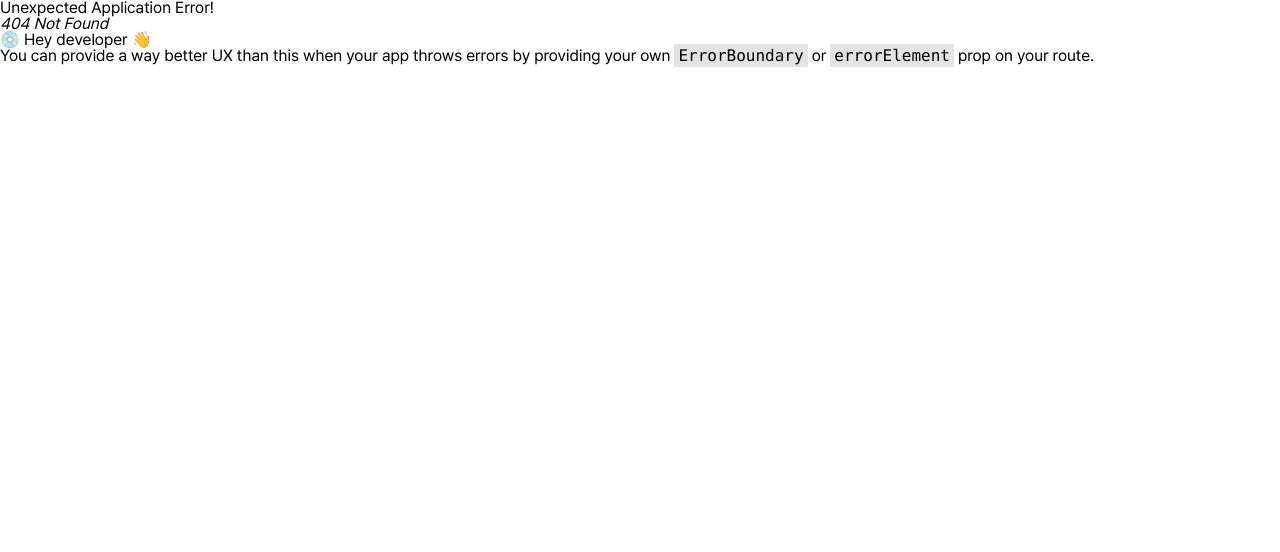
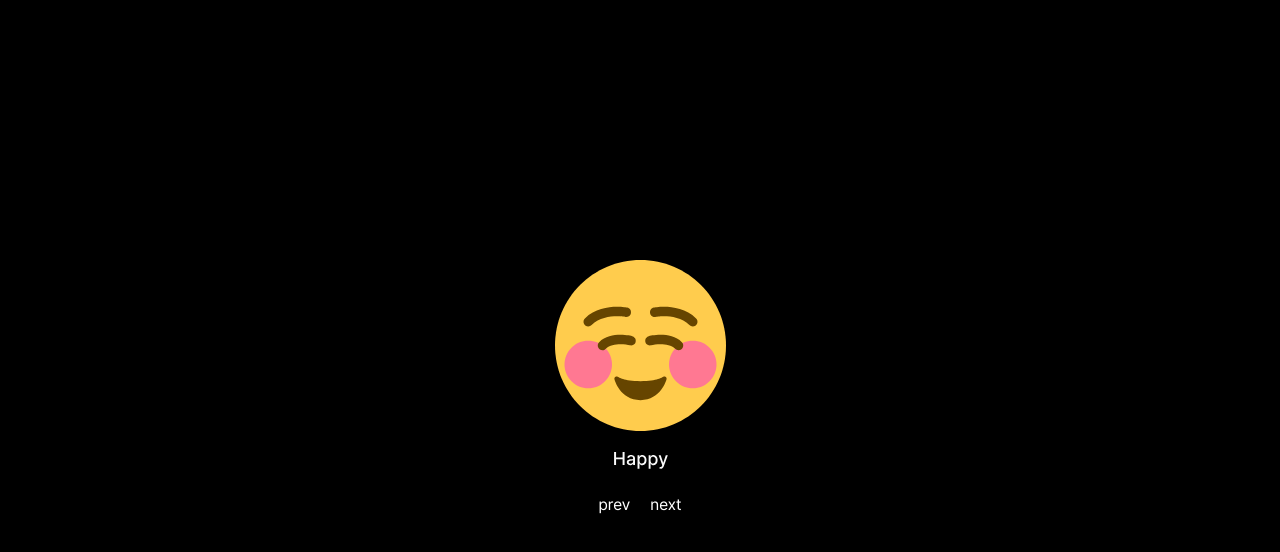
Before and after one commit to UMC-SINO/SINO-Front, a React (Vite) app: page /emoji in a window 1280 px wide. Before the commit this address had no page. Shown: the top 552 px of the page. Built offline with nearby package versions, Linux system fonts and the light colour scheme.

Commit message:
[#6] build : emoji page 생성, 라우터 추가

```diff
--- a/src/Router.tsx
+++ b/src/Router.tsx
@@ -2,6 +2,7 @@ import { createBrowserRouter } from 'react-router-dom';
 import App from './App';
 import Hompage from './pages/Hompage';
 import ExamplePage from './pages/ExamplePage';
+import EmojiPage from './pages/EmojiPage';
 
 const router = createBrowserRouter([
   {
@@ -16,6 +17,10 @@ const router = createBrowserRouter([
         path: 'example',
         element: <ExamplePage />,
       },
+      {
+        path: 'emoji',
+        element: <EmojiPage />,
+      },
     ],
   },
 ]);
--- /dev/null
+++ b/src/pages/EmojiPage.tsx
@@ -0,0 +1,11 @@
+import EmojiSlide from '@/components/EmojiSlide';
+
+const EmojiPage = () => {
+  return (
+    <div className='min-h-dvh flex flex-col gap-3 items-center justify-center bg-black'>
+      <EmojiSlide />
+    </div>
+  );
+};
+
+export default EmojiPage;
--- a/src/pages/ExamplePage.tsx
+++ b/src/pages/ExamplePage.tsx
@@ -1,6 +1,5 @@
 import Button from '@/components/common/Button';
 import Dropdown from '@/components/common/Dropdown';
-import EmojiSlide from '@/components/EmojiSlide';
 
 const yearItems = ['2021', '2022', '2023', '2024', '2025'];
 const monthItems = ['1', '2', '3', '4', '5', '6', '7', '8', '9', '10', '11', '12'];
@@ -16,9 +15,6 @@ const ExamplePage = () => {
         <Dropdown items={yearItems} className='w-105' />
         <Dropdown items={monthItems} />
       </div>
-      <div>
-        <EmojiSlide />
-      </div>
     </div>
   );
 };
```
